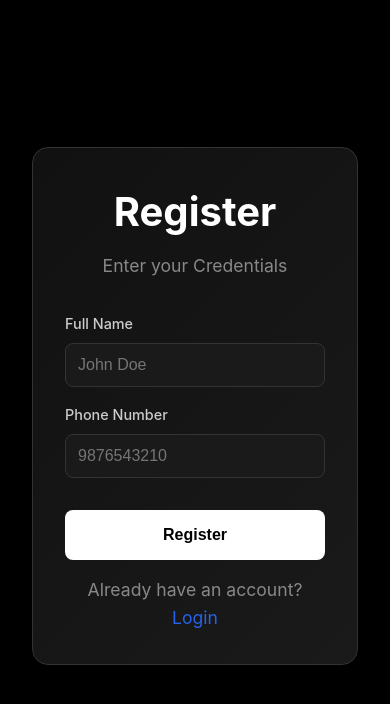
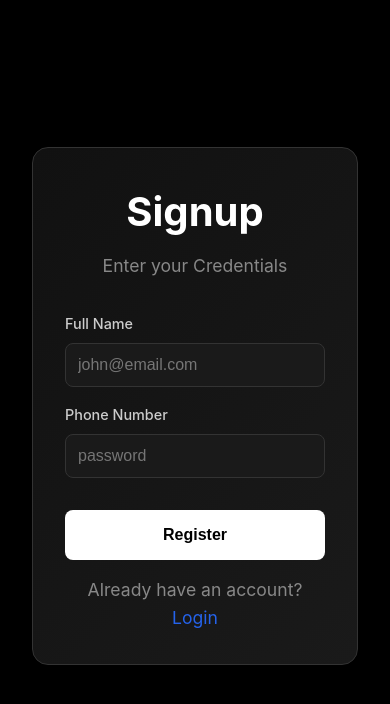
Before and after one commit to Thunderer9506/Personal-Finance-App, a Flask app: page /signup in a window 390 px wide. Shown: the top 704 px of the page. Run offline with Flask 3, Linux system fonts and the light colour scheme.

Commit message:
Replaced phone and name with email and password

```diff
--- a/templates/signup.html
+++ b/templates/signup.html
@@ -10,18 +10,18 @@
     <div class="container">
         <div class="card">
             <header class="header">
-                <h1>Register</h1>
+                <h1>Signup</h1>
                 <p>Enter your Credentials</p>
             </header>
 
             <form action="{{url_for('signup')}}" method="post">
                 <div class="input-group flex-1">
-                    <label for="name">Full Name</label>
-                    <input type="text" id="name" name="name" placeholder="John Doe" required >
+                    <label for="email">Full Name</label>
+                    <input type="email" id="email" name="email" placeholder="john@email.com" required >
                 </div>
                 <div class="input-group flex-1">
-                    <label for="phone">Phone Number</label>
-                    <input type="tel" id="phone" name="phone" placeholder="9876543210" required >
+                    <label for="password">Phone Number</label>
+                    <input type="password" id="password" name="password" placeholder="password" required >
                 </div>
                 <button type="submit" class="submit-btn">Register</button>
             </form>
```
Also changed, not shown: templates/login.html (+4 -4 lines).
